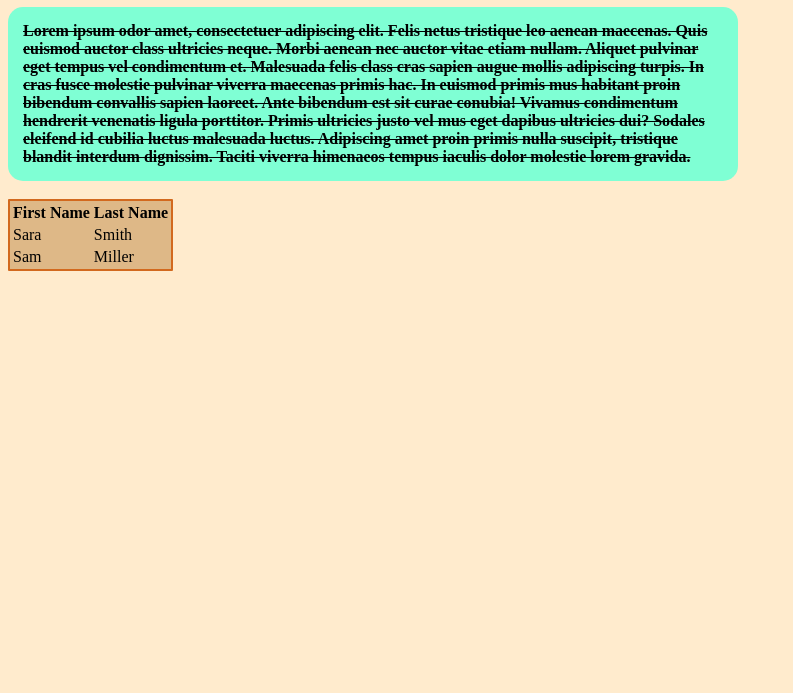
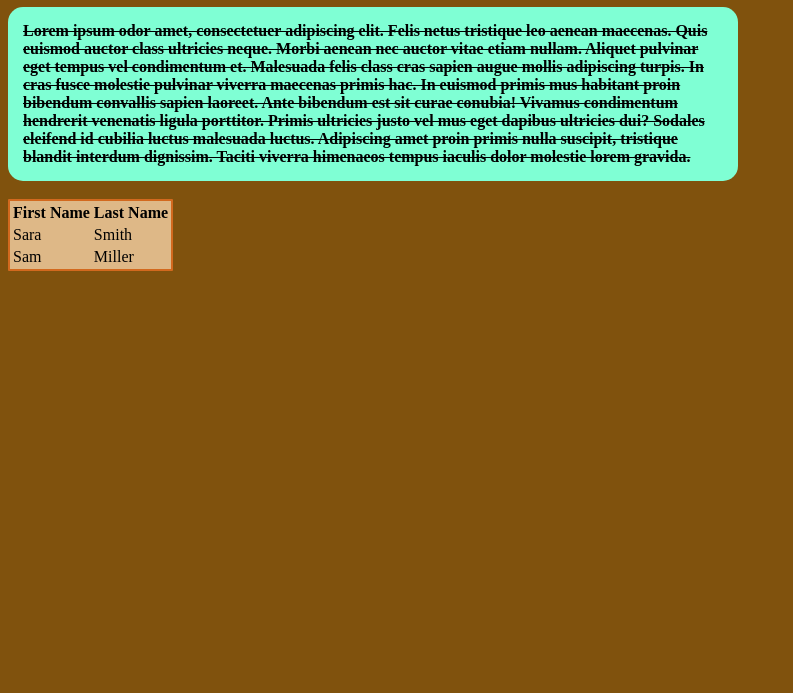
Before and after one commit to michellek22/webcomm, a plain HTML site: page index.html in a window 1280 px wide. Shown: the part 107-800 px from the top of the page, without its empty margins (0-793 px from the left). Drawn offline with Linux system fonts and the light colour scheme.

Commit message:
Update styles.css
styles

```diff
--- a/styles.css
+++ b/styles.css
@@ -4,7 +4,7 @@ li.main{
 }
 
 body{
-    background: blanchedalmond;
+    background: rgb(128, 82, 13);
 }
 
 h1{
```
